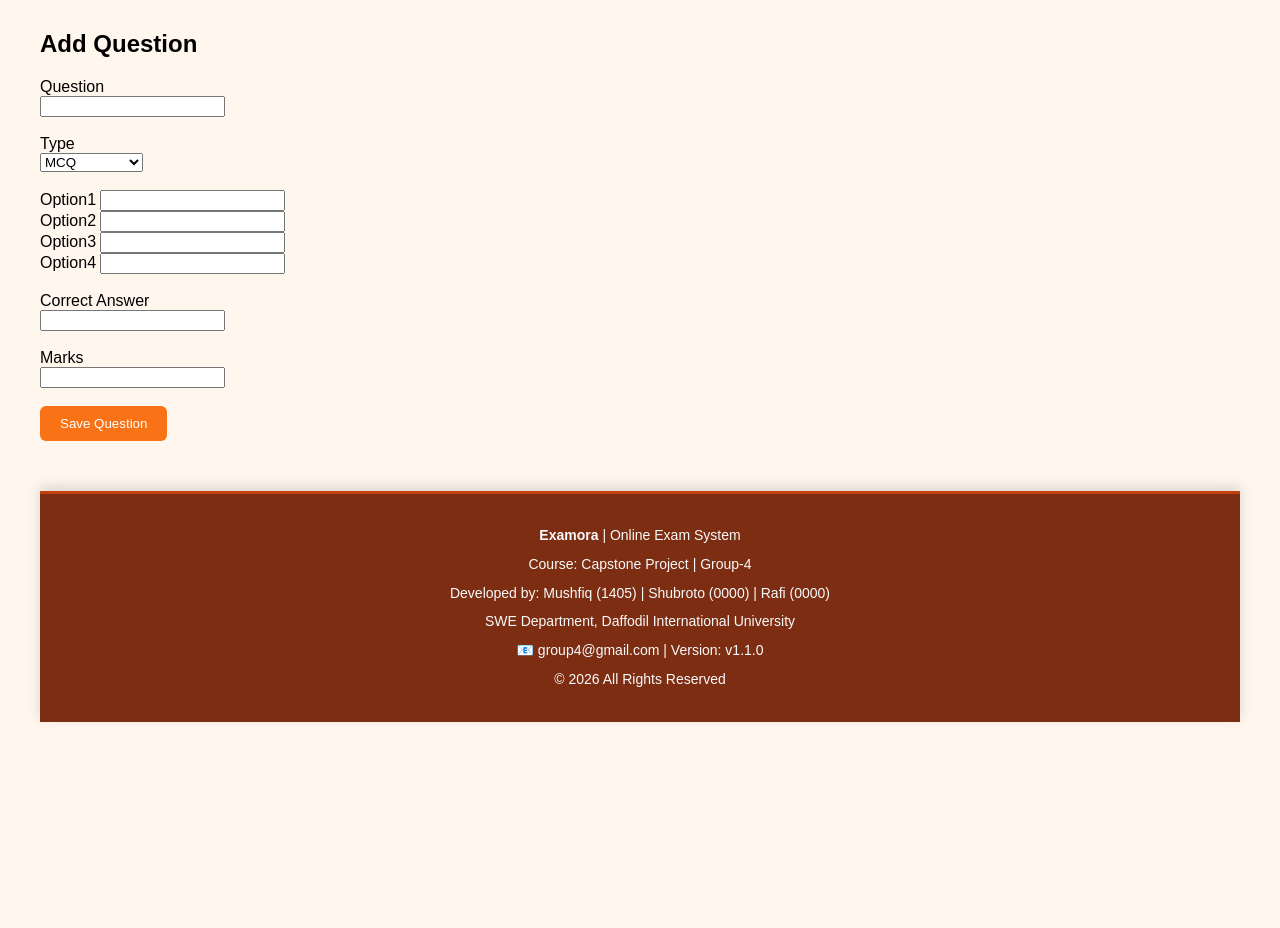
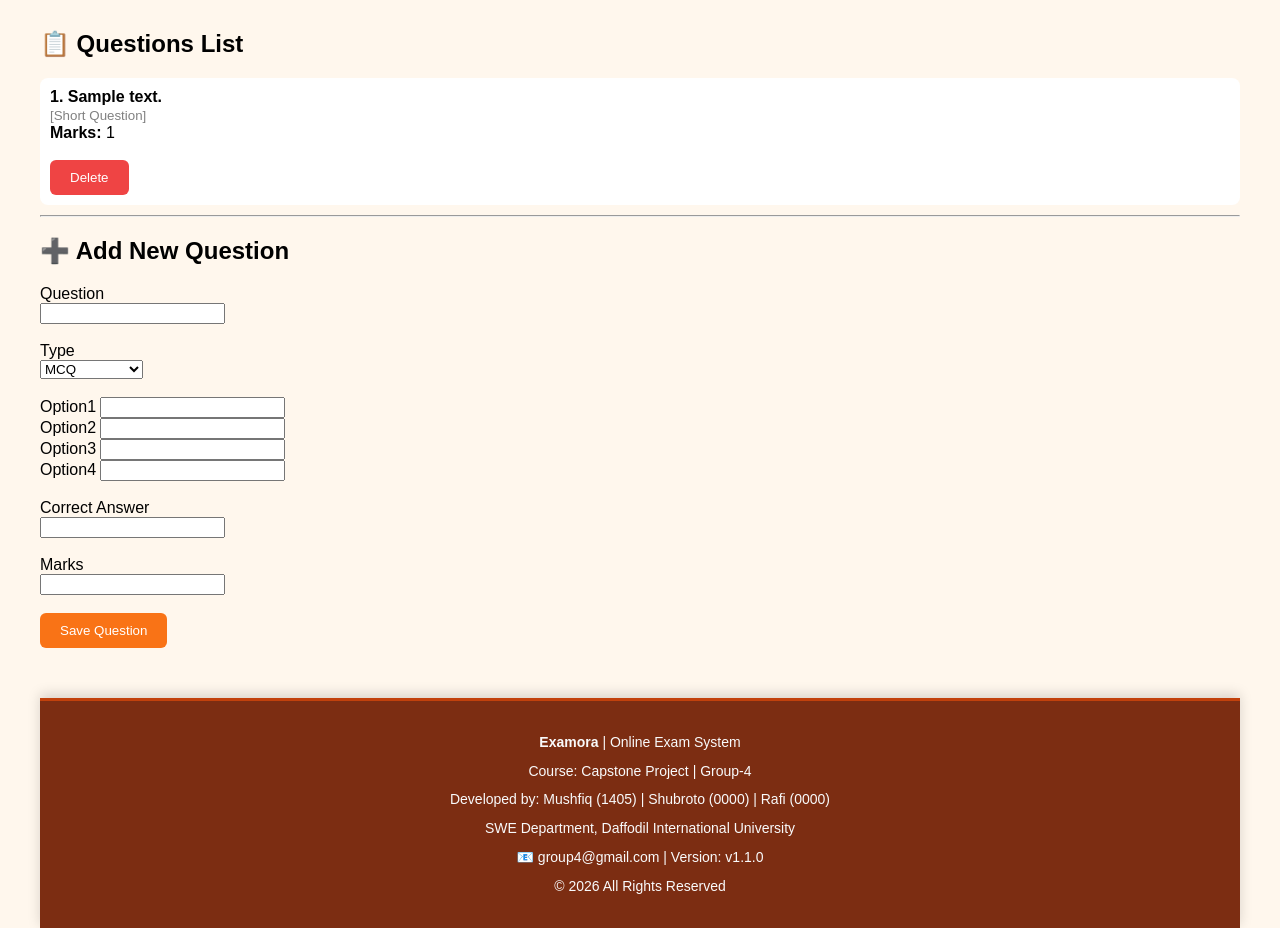
Before and after one commit to Mushfiqur00/online-exam-system, a Flask app: page /add-question/1 in a window 1280 px wide. Shown: the part 107-1035 px from the top of the page. Before the commit the page ends 829 px from the top, so only its background shows below. Run offline with Flask 3, Linux system fonts and the light colour scheme; tables that the repository leaves empty hold one stand-in row (values such as "Sample post").

Commit message:
fixing button error

```diff
--- a/app.py
+++ b/app.py
@@ -105,6 +105,10 @@ def admin_dashboard():
     groups = Group.query.all()
     assignments = ExamAssignment.query.all()
 
+    # ✅ ADD THIS PART
+    for exam in exams:
+        exam.question_count = Question.query.filter_by(exam_id=exam.id).count()
+
     response = make_response(render_template(
         "admin_dashboard.html",
         exams=exams,
@@ -116,6 +120,7 @@ def admin_dashboard():
     response.headers["Cache-Control"] = "no-store"
 
     return response
+
 
 @app.route("/student-dashboard")
 def student_dashboard():
@@ -299,52 +304,43 @@ def assign_exam():
 
     # student assign
     if student_id:
-
         existing = ExamAssignment.query.filter_by(
             exam_id=exam_id,
             student_id=student_id
         ).first()
 
-        if existing:
-            flash("Already assigned to this student")
-            return redirect("/admin-dashboard")
-
-        assign = ExamAssignment(
-            exam_id=exam_id,
-            student_id=student_id
-        )
-
-        db.session.add(assign)
-
+        if not existing:
+            assign = ExamAssignment(
+                exam_id=exam_id,
+                student_id=student_id
+            )
+            db.session.add(assign)
 
     # group assign
-    elif group_id:
-
+    if group_id:
         existing = ExamAssignment.query.filter_by(
             exam_id=exam_id,
             group_id=group_id
         ).first()
 
-        if existing:
-            flash("Already assigned to this group")
-            return redirect("/admin-dashboard")
+        if not existing:
+            assign = ExamAssignment(
+                exam_id=exam_id,
+                group_id=group_id
+            )
+            db.session.add(assign)
 
-        assign = ExamAssignment(
-            exam_id=exam_id,
-            group_id=group_id
-        )
-
-        db.session.add(assign)
-
-    else:
+    # nothing selected
+    if not student_id and not group_id:
         flash("Please select student or group")
         return redirect("/admin-dashboard")
 
     db.session.commit()
 
     flash("Exam assigned successfully")
+    return redirect("/admin-dashboard")
 
-    return redirect("/admin-dashboard")
+
 
 @app.route("/clear-assignment/<int:exam_id>")
 def clear_assignment(exam_id):
@@ -383,20 +379,35 @@ def start_exam(exam_id):
 @app.route("/add-question/<int:exam_id>", methods=["GET","POST"])
 def add_question(exam_id):
 
+    # 🔹 existing question gula anar jonno
+    questions = Question.query.filter_by(exam_id=exam_id).all()
+
     if request.method == "POST":
 
         question_text = request.form.get("question_text")
         question_type = request.form.get("question_type")
-
         option1 = request.form.get("option1")
         option2 = request.form.get("option2")
         option3 = request.form.get("option3")
         option4 = request.form.get("option4")
-
         correct_answer = request.form.get("correct_answer")
-
         marks = request.form.get("marks")
 
+        # ✅ validation
+        if not question_text or not question_type or not marks:
+            flash("সব field fill korte hobe")
+            return redirect(f"/add-question/{exam_id}")
+
+        if question_type == "mcq":
+            if not option1 or not option2 or not option3 or not option4:
+                flash("MCQ হলে সব option dite hobe")
+                return redirect(f"/add-question/{exam_id}")
+
+            if not correct_answer:
+                flash("Correct answer dite hobe")
+                return redirect(f"/add-question/{exam_id}")
+
+        # ✅ save
         question = Question(
             exam_id=exam_id,
             question_text=question_text,
@@ -412,27 +423,66 @@ def add_question(exam_id):
         db.session.add(question)
         db.session.commit()
 
-        return redirect("/create-exam-page")
+        # 🔥 same page e thakbe (multiple add possible)
+        return redirect(f"/add-question/{exam_id}")
 
-    return render_template("add_question.html", exam_id=exam_id)
+    return render_template(
+        "add_question.html",
+        exam_id=exam_id,
+        questions=questions
+    )
 
 
+
+
+@app.route("/submit-exam/<int:exam_id>", methods=["POST"])
+def submit_exam(exam_id):
+
+    questions = Question.query.filter_by(exam_id=exam_id).all()
+
+    total = 0
+    obtained = 0
+    correct = 0
+    wrong = 0
+
+    for q in questions:
+
+        user_ans = request.form.get(f"q{q.id}")
+
+        total += int(q.marks)
+
+        if q.question_type == "mcq":
+
+            if user_ans == q.correct_answer:
+                obtained += int(q.marks)
+                correct += 1
+            else:
+                wrong += 1
+
+    return render_template(
+        "result.html",
+        total=total,
+        obtained=obtained,
+        correct=correct,
+        wrong=wrong
+    )
 
 # =====================================================
 # RAKIBUL FEATURE
 # Admin delete question
 # =====================================================
 
-@app.route("/delete-question/<int:id>")
-def delete_question(id):
+
+@app.route("/delete-question/<int:id>/<int:exam_id>")
+def delete_question(id, exam_id):
 
     q = Question.query.get(id)
 
     db.session.delete(q)
     db.session.commit()
 
-    return redirect("/create-exam-page")
-
+    # 🔥 same page e fire ashbe
+    return redirect(f"/add-question/{exam_id}")
 
 # =====================================================
 # RAKIBUL FEATURE
--- a/templates/add_question.html
+++ b/templates/add_question.html
@@ -2,18 +2,60 @@
 
 {% block body %}
 
-<h2>Add Question</h2>
+<h2>📋 Questions List</h2>
+
+{% if questions|length == 0 %}
+<p style="color:red;">No question added yet</p>
+{% else %}
+
+{% for q in questions %}
+
+<div style="background:white;padding:10px;margin-bottom:10px;border-radius:8px;">
+
+    <b>{{loop.index}}. {{q.question_text}}</b><br>
+
+    {% if q.question_type == "mcq" %}
+    <small style="color:gray;">[MCQ]</small><br>
+
+    • {{q.option1}} <br>
+    • {{q.option2}} <br>
+    • {{q.option3}} <br>
+    • {{q.option4}} <br>
+
+    <b>Correct:</b> {{q.correct_answer}} <br>
+    {% else %}
+    <small style="color:gray;">[Short Question]</small><br>
+    {% endif %}
+
+    <b>Marks:</b> {{q.marks}} <br><br>
+
+    <a href="/delete-question/{{q.id}}/{{exam_id}}">
+        <button style="background:#ef4444;">Delete</button>
+    </a>
+
+</div>
+
+{% endfor %}
+
+{% endif %}
+
+<hr>
+
+<h2>➕ Add New Question</h2>
 
 <form method="POST">
 
     Question <br>
-<input type="text" name="question_text"><br><br>
+    <input type="text" name="question_text" required><br><br>
 
     Type<br>
-<select name="question_type">
+    <select name="question_type" id="type" onchange="toggleOptions()">
         <option value="mcq">MCQ</option>
         <option value="short">Short Answer</option>
     </select><br><br>
+
+    <!-- MCQ OPTIONS -->
+    <div id="mcqOptions">
 
         Option1 <input type="text" name="option1"><br>
         Option2 <input type="text" name="option2"><br>
@@ -23,11 +65,32 @@ Option4 <input type="text" name="option4"><br><br>
         Correct Answer<br>
         <input type="text" name="correct_answer"><br><br>
 
+    </div>
+
     Marks<br>
-<input type="number" name="marks"><br><br>
+    <input type="number" name="marks" required><br><br>
 
     <button type="submit">Save Question</button>
 
 </form>
 
+<script>
+
+    function toggleOptions() {
+
+        var type = document.getElementById("type").value;
+        var mcq = document.getElementById("mcqOptions");
+
+        if (type === "mcq") {
+            mcq.style.display = "block";
+        } else {
+            mcq.style.display = "none";
+        }
+    }
+
+    // page load e check
+    toggleOptions();
+
+</script>
+
 {% endblock %}
```
Also changed, not shown: templates/admin_dashboard.html (+17 -13 lines), templates/exam_page.html (+28 -10 lines), templates/result.html (added, +13 -0 lines). Lines whose indentation alone changed are shown as unchanged.
